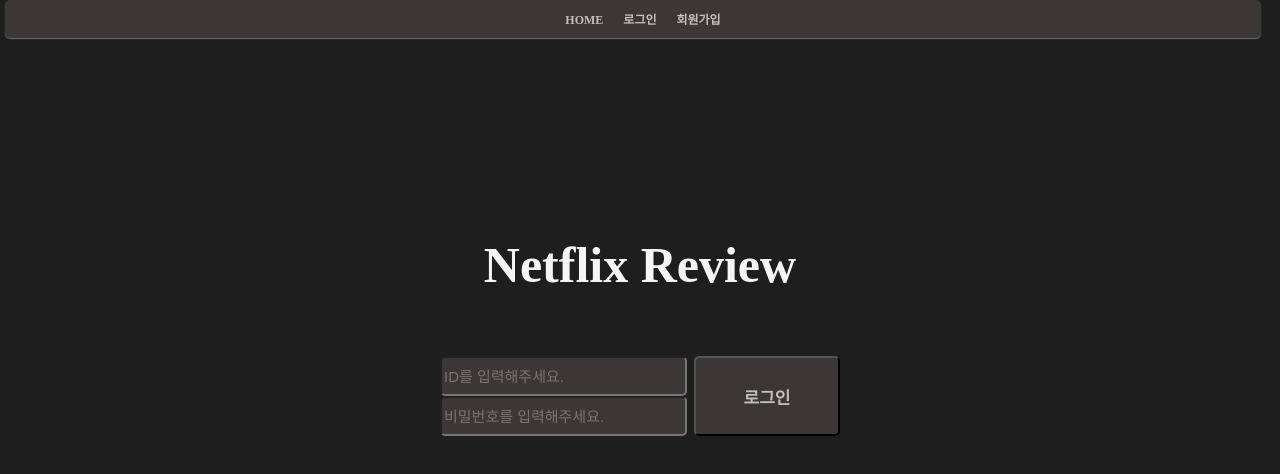
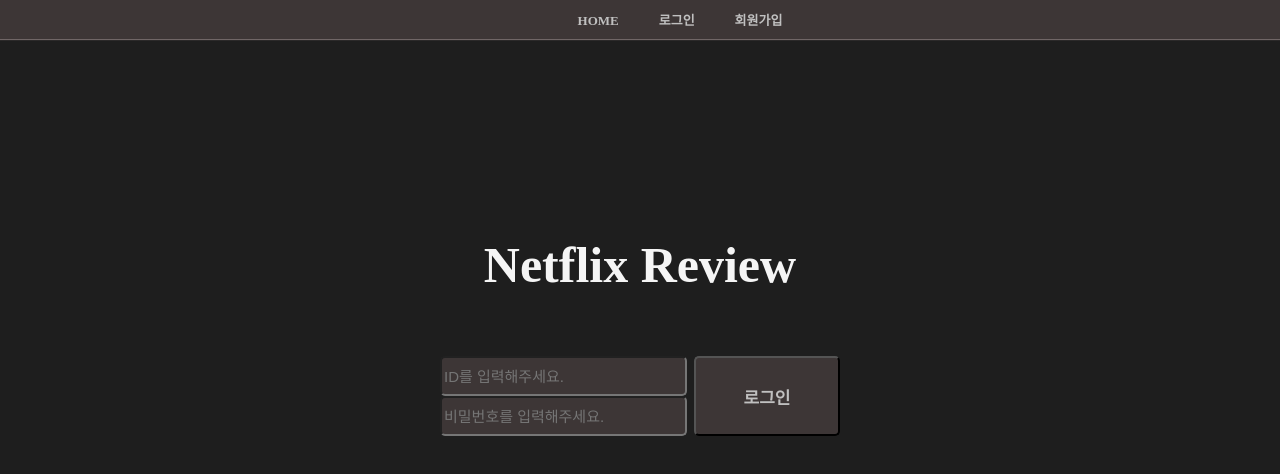
Before and after one commit to Yongjin9660/final_project, a React (Create React App) app: page /login in a window 1280 px wide. Shown: the top 474 px of the page. Built offline with nearby package versions, Linux system fonts and the light colour scheme.

Commit message:
modify css

```diff
--- a/models/user.js
+++ b/models/user.js
@@ -1,7 +1,5 @@
 const mongoose = require('mongoose')
 const mongooseAutoInc = require('mongoose-auto-increment');
-
-const Schema = mongoose.Schema;
 
 const UserSchema = new mongoose.Schema({
     email: {
--- a/src/style/Detail.css
+++ b/src/style/Detail.css
@@ -1,7 +1,7 @@
 .Detail {
     background-color: rgb(30, 30, 30);
     color: white;
-    padding-top: 30px;
+    padding-top: 55px;
 }
 .Detail a{
     text-decoration: none;
--- a/src/style/Menu.css
+++ b/src/style/Menu.css
@@ -1,41 +1,30 @@
-.Menu {
-    z-index: 1;
-    position: fixed;
-    top: 30px;
-    left: 5px;
-    display: flex;
-    flex-direction: column;
-    background-color: rgb(61, 54, 54);
-    padding: 10px 20px;
-    box-shadow: 3px 3px 3px rgb(112, 102, 102);
-    border-radius: 5px;
-  }
-
-
-  @media screen and (max-width: 1300px) {
-    .Menu {
+     .Menu {
+      flex-direction: column;
+      position: fixed;
+      z-index: 1;
+      display: flex;
       top: 0px;
       bottom: initial;
-      width: 95%;
+      padding: 10px 20px;
+      background-color: rgb(61, 54, 54);
+      width: 100%;
       display: inline;
       text-align: center;
       box-shadow: 0px 1px 1px rgb(112, 102, 102);
     }
-    .Menu a {
-        padding-left: 20px;
-        display: inline;
-      }
-  }
+
   .Menu .Logout{
     display: inline;
+    padding-left: 30px;
   }
   .Menu a {
+    padding-left: 40px;
     text-decoration: none;
     color: silver;
     text-transform: uppercase;
-    font-size: 12px;
+    font-size: 13px;
     text-align: center;
-    font-weight: 600;
+    font-weight: 800;
     display: inline;
   }
 
--- a/src/style/Sort.css
+++ b/src/style/Sort.css
@@ -1,5 +1,5 @@
 .Sort{
-    padding-top: 20px;
+    padding-top: 55px;
 }
 .Sort .buttons{
     margin-left: 3%;
```
Also changed, not shown: 2 other files (tests, documents, lock files or other folders).
